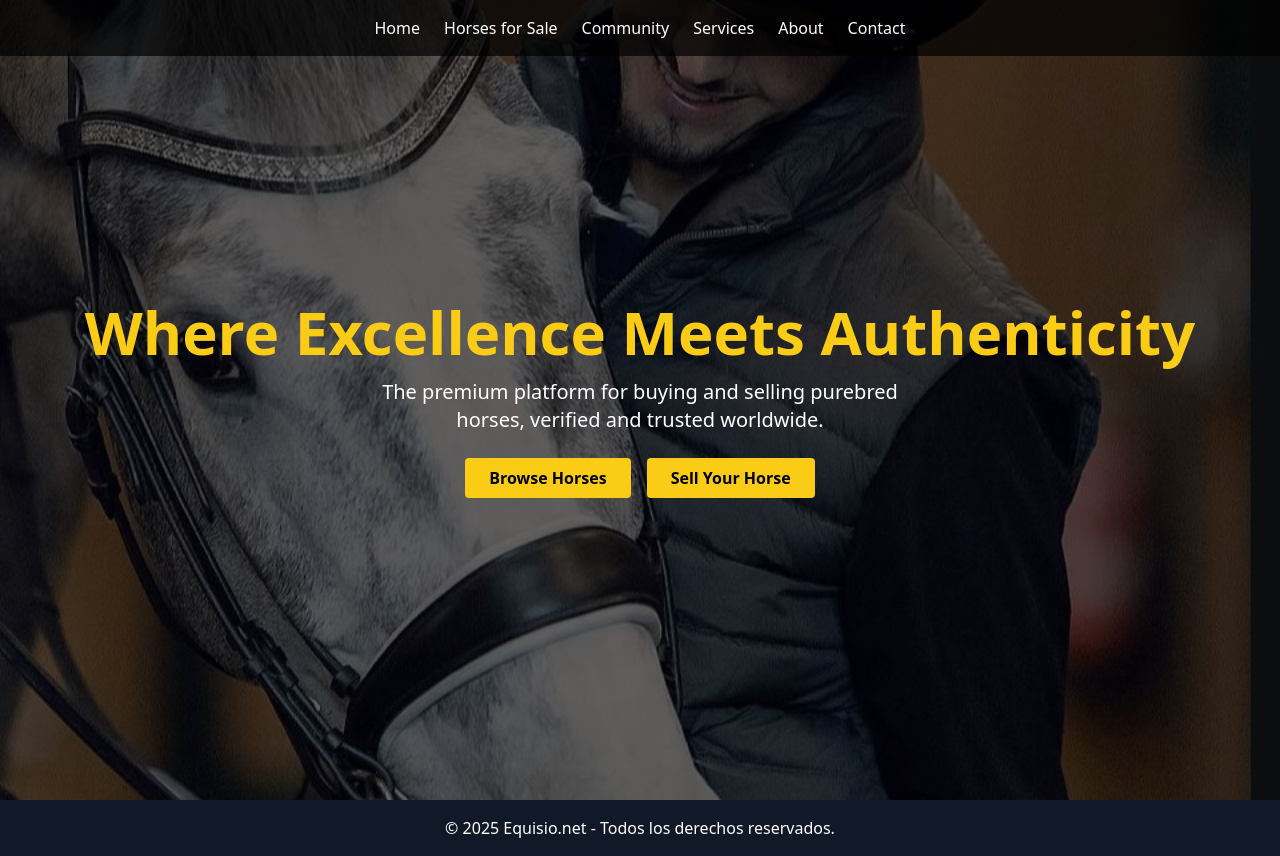
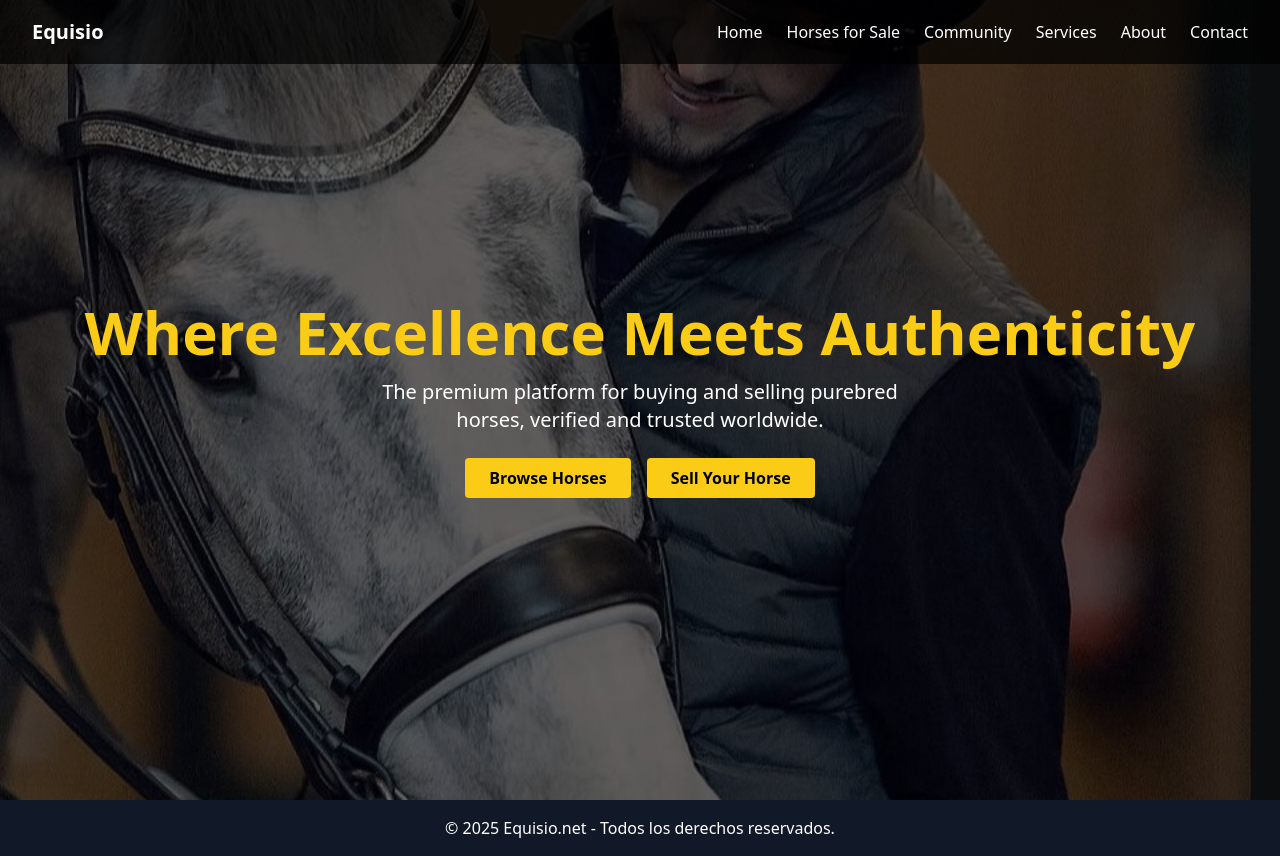
Before and after one commit to Equisio/equisio, a Next.js app: page / in a window 1280 px wide. Built offline with nearby package versions, Linux system fonts and the light colour scheme.

Commit message:
Navbar responsive for mobile

```diff
--- a/components/Navbar.tsx
+++ b/components/Navbar.tsx
@@ -1,16 +1,48 @@
+// components/Navbar.tsx
 import Link from 'next/link'
+import { useState } from 'react'
+import { HiMenu, HiX } from 'react-icons/hi'
 
 export default function Navbar() {
+  const [isOpen, setIsOpen] = useState(false)
+
+  const toggleMenu = () => {
+    setIsOpen(!isOpen)
+  }
+
   return (
-    <nav className="bg-black bg-opacity-70 text-white p-4 fixed w-full top-0 z-50">
-      <ul className="flex space-x-6 justify-center">
-        <li><Link href="/">Home</Link></li>
-        <li><Link href="/for_sale">Horses for Sale</Link></li>
-        <li><Link href="/community">Community</Link></li>
-        <li><Link href="/services">Services</Link></li>
-        <li><Link href="/about">About</Link></li>
-        <li><Link href="/contact">Contact</Link></li>
-      </ul>
+    <nav className="bg-black bg-opacity-70 text-white fixed w-full z-50">
+      <div className="max-w-7xl mx-auto px-4 sm:px-6 lg:px-8">
+        <div className="flex items-center justify-between h-16">
+          <div className="flex-shrink-0 text-xl font-bold">
+            <Link href="/">Equisio</Link>
+          </div>
+          <div className="hidden md:flex space-x-6">
+            <Link href="/">Home</Link>
+            <Link href="/for_sale">Horses for Sale</Link>
+            <Link href="/community">Community</Link>
+            <Link href="/services">Services</Link>
+            <Link href="/about">About</Link>
+            <Link href="/contact">Contact</Link>
+          </div>
+          <div className="md:hidden">
+            <button onClick={toggleMenu} className="text-white">
+              {isOpen ? <HiX size={28} /> : <HiMenu size={28} />}
+            </button>
+          </div>
+        </div>
+      </div>
+
+      {isOpen && (
+        <div className="md:hidden bg-black bg-opacity-90 px-4 py-2 space-y-2">
+          <Link href="/" onClick={() => setIsOpen(false)}>Home</Link>
+          <Link href="/for_sale" onClick={() => setIsOpen(false)}>Horses for Sale</Link>
+          <Link href="/community" onClick={() => setIsOpen(false)}>Community</Link>
+          <Link href="/services" onClick={() => setIsOpen(false)}>Services</Link>
+          <Link href="/about" onClick={() => setIsOpen(false)}>About</Link>
+          <Link href="/contact" onClick={() => setIsOpen(false)}>Contact</Link>
+        </div>
+      )}
     </nav>
   )
 }
--- a/package.json
+++ b/package.json
@@ -11,7 +11,8 @@
   "dependencies": {
     "next": "13.4.10",
     "react": "18.2.0",
-    "react-dom": "18.2.0"
+    "react-dom": "18.2.0",
+    "react-icons": "^5.5.0"
   },
   "devDependencies": {
     "@types/node": "24.0.10",
```
Also changed, not shown: 1 other file (tests, documents, lock files or other folders).
